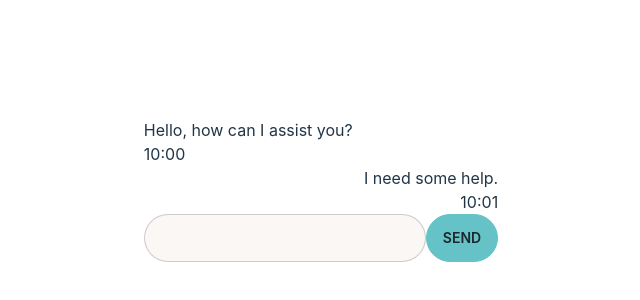
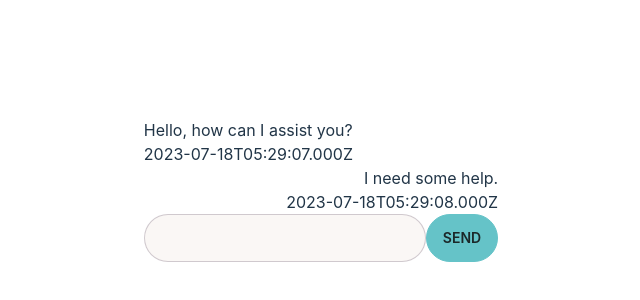
Before and after one commit to ZeoZagart/helpchat-ui, a React (Vite) app: page / in a window 1280 px wide. Shown: the part 202-502 px from the top of the page, without its empty margins (319-959 px from the left). Built offline with nearby package versions, Linux system fonts and the light colour scheme.

Commit message:
bug fixes

```diff
--- a/src/components/MessageBox.tsx
+++ b/src/components/MessageBox.tsx
@@ -4,7 +4,7 @@ function MessageBox({senderId, content, timestamp}: Message) {
   return (
     <div className={senderId === 'AI' ? 'text-left' : 'text-right'}>
       <div>{content}</div>
-      <div>{timestamp}</div>
+      <div>{timestamp.toISOString()}</div>
     </div>
   );
 }
--- a/src/models/Message.ts
+++ b/src/models/Message.ts
@@ -3,6 +3,6 @@ export type Message = {
 	conversationId: string;
 	senderId: string; // sender's userId
 	content: string;
-	timestamp: string;
+	timestamp: Date;
 	sent?: boolean;
   };
--- a/src/views/ChatScreen.tsx
+++ b/src/views/ChatScreen.tsx
@@ -4,8 +4,8 @@ import InputArea from '../components/InputArea';
 import { Message } from '../models/Message';
 
 const dummyMessages = [
-  { id: '1', conversationId: '123', senderId: 'AI', content: 'Hello, how can I assist you?', timestamp: '10:00' },
-  { id: '2', conversationId: '123', senderId: 'User', content: 'I need some help.', timestamp: '10:01' },
+  { id: '1', conversationId: '123', senderId: 'AI', content: 'Hello, how can I assist you?', timestamp: new Date(Date.now()) },
+  { id: '2', conversationId: '123', senderId: 'User', content: 'I need some help.', timestamp: new Date(Date.now() + 1000) },
 ];
 
 function ChatScreen() {
@@ -19,7 +19,7 @@ function ChatScreen() {
         senderId: 'User',
         conversationId: '123',
         content: messageText,
-        timestamp: new Date().toISOString(),
+        timestamp: new Date(Date.now()),
         sent: false,
       },
     ]);
```
